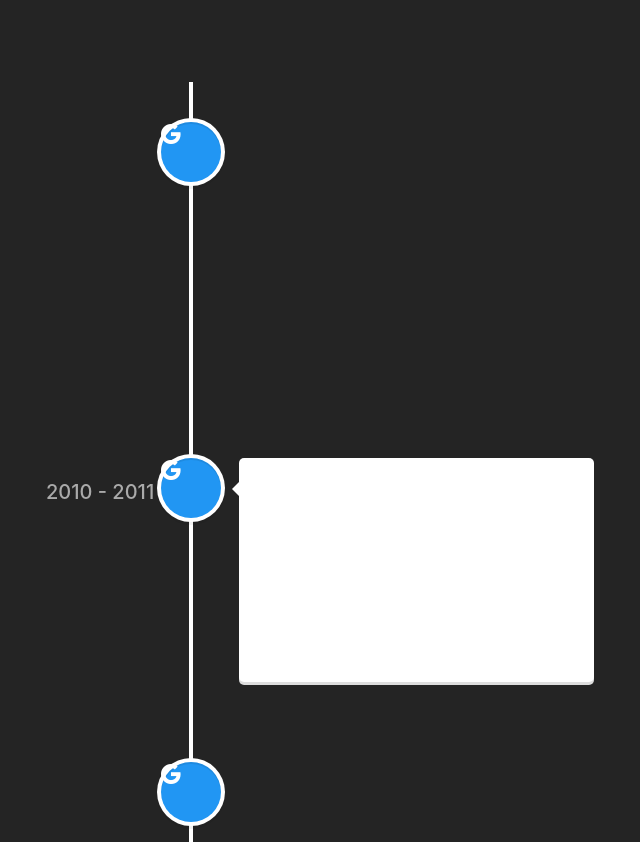
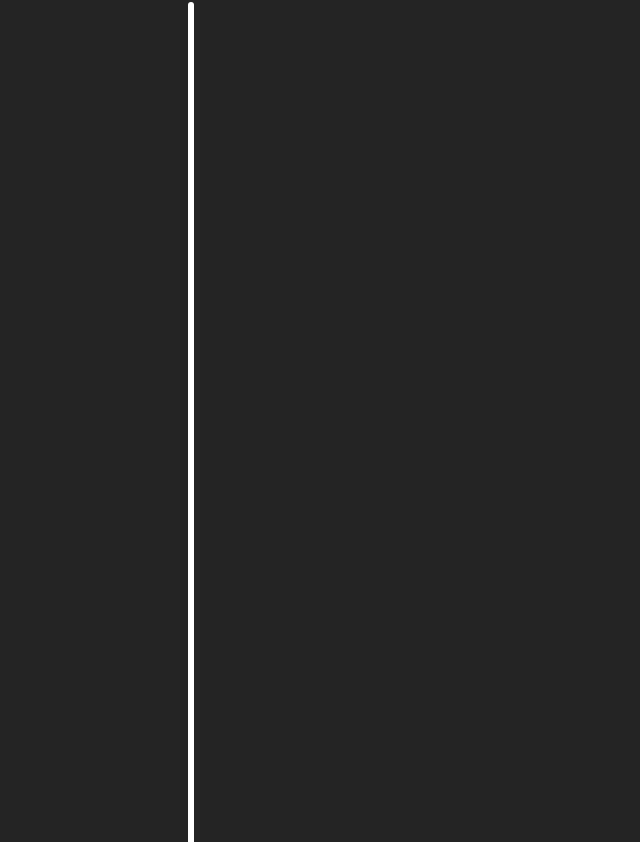
Before and after one commit to sdrrv/sdrrv.github.io, a React (Vite) app: page / in a window 1280 px wide. Shown: the part 1758-2600 px from the top of the page, without its empty margins (449-1089 px from the left). Built offline with nearby package versions, Linux system fonts and the light colour scheme.

Commit message:
Line Created

```diff
--- a/src/Components/TimeLine/TimeLine.component.scss
+++ b/src/Components/TimeLine/TimeLine.component.scss
@@ -1,8 +1,12 @@
-.timeline {
-  height: auto;
-  scroll-snap-type: none;
-  &-component {
-    margin-top: 30vh !important;
-    margin-bottom: 30vh !important;
+.vl {
+  border-left: 6px solid white;
+  height: 100%;
+  &-first {
+    border-radius: 20px 20px 0 0;
+    margin-top: 20vh;
+  }
+  &-last {
+    border-radius: 0 0 20px 20px;
+    margin-bottom: 20vh;
   }
 }
--- a/src/Components/TimeLine/TimeLine.tsx
+++ b/src/Components/TimeLine/TimeLine.tsx
@@ -21,108 +21,18 @@ function TimeLine({
   nextReference,
 }: TimeLineProps) {
   return (
-    <section className="timeline" ref={selfReference}>
-      <ScrollToButton reference={previousReference} toPrevious={true} />
-      <ScrollToButton reference={nextReference} disabled={true} />
-      <VerticalTimeline className="timeline-component test">
-        <VerticalTimelineElement
-          className="vertical-timeline-element--work"
-          contentStyle={{ background: "rgb(33, 150, 243)", color: "#fff" }}
-          contentArrowStyle={{ borderRight: "7px solid  rgb(33, 150, 243)" }}
-          date="2011 - present"
-          iconStyle={{ background: "rgb(33, 150, 243)", color: "#fff" }}
-          icon={<i className="bi bi-google" />}
-        >
-          <h3 className="vertical-timeline-element-title">Creative Director</h3>
-          <h4 className="vertical-timeline-element-subtitle">Miami, FL</h4>
-          <p>
-            Creative Direction, User Experience, Visual Design, Project
-            Management, Team Leading
-          </p>
-        </VerticalTimelineElement>
-        <VerticalTimelineElement
-          className="vertical-timeline-element--work"
-          date="2010 - 2011"
-          iconStyle={{ background: "rgb(33, 150, 243)", color: "#fff" }}
-          icon={<i className="bi bi-google" />}
-        >
-          <h3 className="vertical-timeline-element-title">Art Director</h3>
-          <h4 className="vertical-timeline-element-subtitle">
-            San Francisco, CA
-          </h4>
-          <p>
-            Creative Direction, User Experience, Visual Design, SEO, Online
-            Marketing
-          </p>
-        </VerticalTimelineElement>
-        <VerticalTimelineElement
-          className="vertical-timeline-element--work"
-          date="2008 - 2010"
-          iconStyle={{ background: "rgb(33, 150, 243)", color: "#fff" }}
-          icon={<i className="bi bi-google" />}
-        >
-          <h3 className="vertical-timeline-element-title">Web Designer</h3>
-          <h4 className="vertical-timeline-element-subtitle">
-            Los Angeles, CA
-          </h4>
-          <p>User Experience, Visual Design</p>
-        </VerticalTimelineElement>
-        <VerticalTimelineElement
-          className="vertical-timeline-element--work"
-          date="2006 - 2008"
-          iconStyle={{ background: "rgb(33, 150, 243)", color: "#fff" }}
-          icon={<i className="bi bi-google" />}
-        >
-          <h3 className="vertical-timeline-element-title">Web Designer</h3>
-          <h4 className="vertical-timeline-element-subtitle">
-            San Francisco, CA
-          </h4>
-          <p>User Experience, Visual Design</p>
-        </VerticalTimelineElement>
-        <VerticalTimelineElement
-          className="vertical-timeline-element--education"
-          date="April 2013"
-          iconStyle={{ background: "rgb(233, 30, 99)", color: "#fff" }}
-          icon={<i className="bi bi-google" />}
-        >
-          <h3 className="vertical-timeline-element-title">
-            Content Marketing for Web, Mobile and Social Media
-          </h3>
-          <h4 className="vertical-timeline-element-subtitle">Online Course</h4>
-          <p>Strategy, Social Media</p>
-        </VerticalTimelineElement>
-        <VerticalTimelineElement
-          className="vertical-timeline-element--education"
-          date="November 2012"
-          iconStyle={{ background: "rgb(233, 30, 99)", color: "#fff" }}
-          icon={<i className="bi bi-google" />}
-        >
-          <h3 className="vertical-timeline-element-title">
-            Agile Development Scrum Master
-          </h3>
-          <h4 className="vertical-timeline-element-subtitle">Certification</h4>
-          <p>Creative Direction, User Experience, Visual Design</p>
-        </VerticalTimelineElement>
-        <VerticalTimelineElement
-          className="vertical-timeline-element--education"
-          date="2002 - 2006"
-          iconStyle={{ background: "rgb(233, 30, 99)", color: "#fff" }}
-          icon={<i className="bi bi-google" />}
-        >
-          <h3 className="vertical-timeline-element-title">
-            Bachelor of Science in Interactive Digital Media Visual Imaging
-          </h3>
-          <h4 className="vertical-timeline-element-subtitle">
-            Bachelor Degree
-          </h4>
-          <p>Creative Direction, Visual Design</p>
-        </VerticalTimelineElement>
-        <VerticalTimelineElement
-          iconStyle={{ background: "rgb(16, 204, 82)", color: "#fff" }}
-          icon={<i className="bi bi-google" />}
-        />
-      </VerticalTimeline>
-    </section>
+    <>
+      <section ref={selfReference}>
+        <ScrollToButton reference={previousReference} toPrevious={true} />
+        <div className="vl vl-first" />
+      </section>
+      <section>
+        <div className="vl" />
+      </section>
+      <section>
+        <div className="vl vl-last" />
+      </section>
+    </>
   );
 }
 
```
